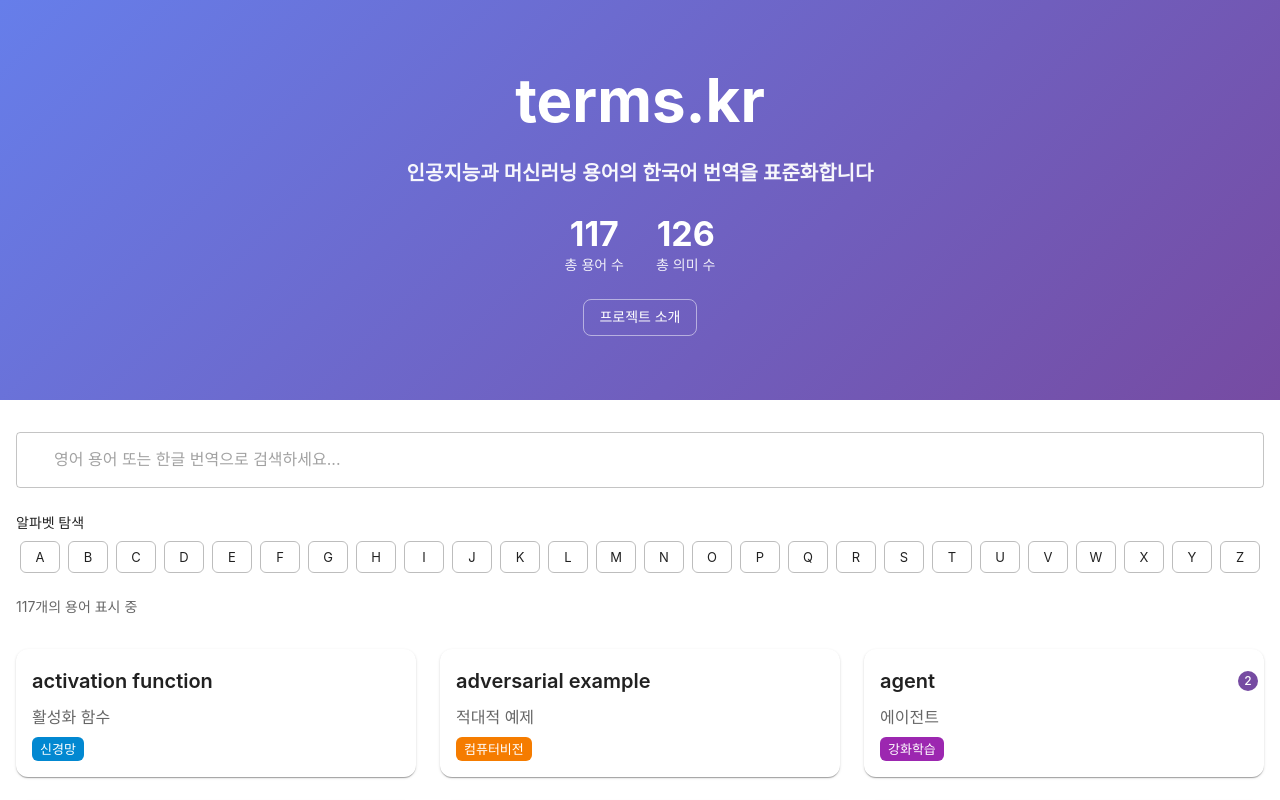
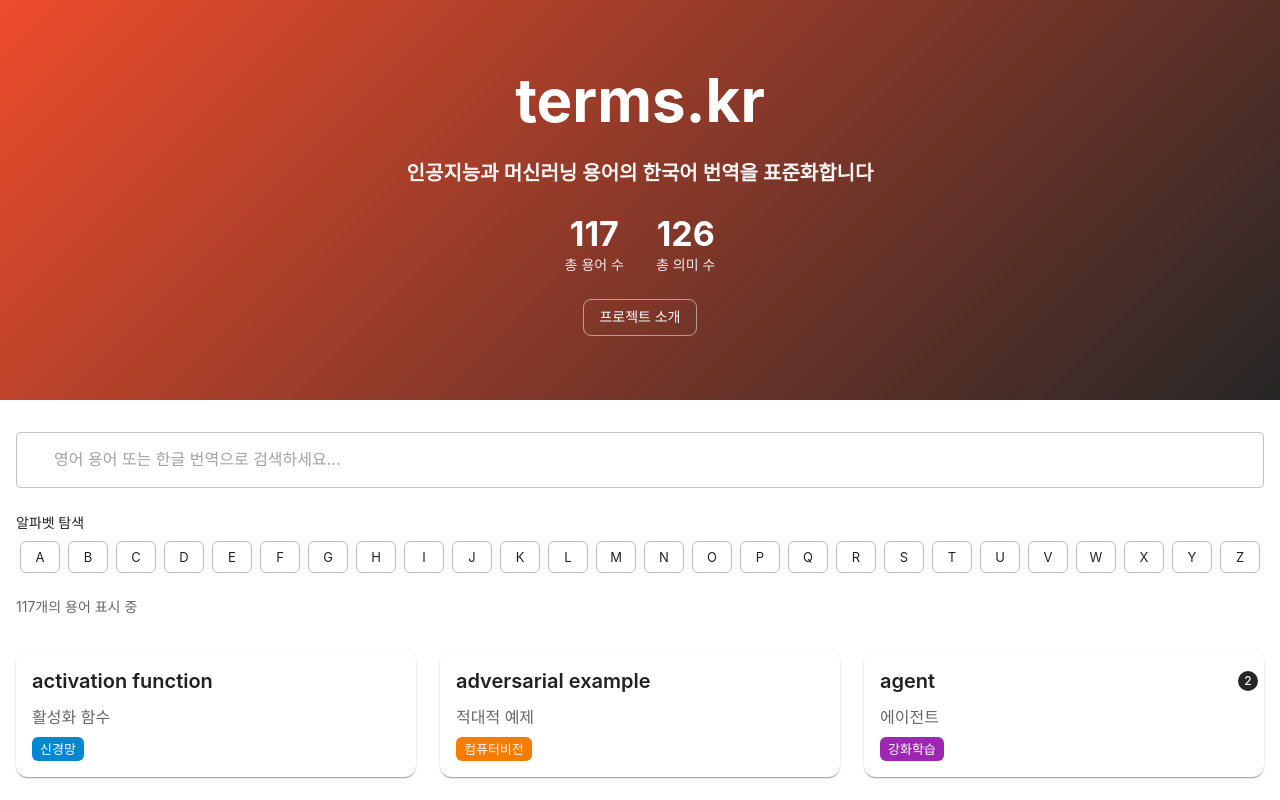
Before and after one commit to PyTorchKorea/kr-terms-poc, a React (Vite) app: page / in a window 1280 px wide. Shown: the top 800 px of the page. Built offline with nearby package versions, Linux system fonts and the light colour scheme; some icons are missing.

Commit message:
feat: PyTorch Korea 브랜드 디자인 적용
PyTorch 시그니처 오렌지(#ee4c2c)와 다크 테마(#262626)를 적용하여
pytorch.kr과 시각적 일관성을 확보합니다.

```diff
--- a/src/components/HeroSection.tsx
+++ b/src/components/HeroSection.tsx
@@ -12,7 +12,7 @@ export function HeroSection({ totalTerms, totalMeanings }: HeroSectionProps) {
   return (
     <Box
       sx={{
-        background: 'linear-gradient(135deg, #667eea 0%, #764ba2 100%)',
+        background: 'linear-gradient(135deg, #ee4c2c 0%, #262626 100%)',
         color: 'white',
         py: 8,
         mb: 4,
--- a/src/components/Layout.tsx
+++ b/src/components/Layout.tsx
@@ -55,27 +55,26 @@ export function Layout({ children }: LayoutProps): React.ReactNode {
           py: 4,
           px: 2,
           mt: 'auto',
-          bgcolor: 'grey.100',
-          borderTop: '1px solid',
-          borderColor: 'divider',
+          bgcolor: '#262626',
+          color: '#f3f4f7',
         }}
       >
         <Container maxWidth="lg">
-          <Typography variant="body2" color="text.secondary" align="center" gutterBottom>
-            terms.kr - 오픈소스 프로젝트
+          <Typography variant="body2" sx={{ color: '#CCCDD1' }} align="center" gutterBottom>
+            terms.kr - PyTorch Korea 오픈소스 프로젝트
           </Typography>
-          <Typography variant="caption" color="text.secondary" align="center" display="block">
+          <Typography variant="caption" sx={{ color: '#6c6c6d' }} align="center" display="block">
             <Link
               href="https://github.com/9bow/terms-kr"
               target="_blank"
               rel="noopener noreferrer"
-              color="primary"
+              sx={{ color: '#ee4c2c', '&:hover': { color: '#f26849' } }}
               underline="hover"
             >
               GitHub에서 기여하기
             </Link>
             {' · '}
-            <Link component="button" onClick={() => navigate('/about')} color="primary" underline="hover">
+            <Link component="button" onClick={() => navigate('/about')} sx={{ color: '#ee4c2c', '&:hover': { color: '#f26849' } }} underline="hover">
               프로젝트 소개
             </Link>
             {' · '}
@@ -83,7 +82,7 @@ export function Layout({ children }: LayoutProps): React.ReactNode {
               href="https://github.com/9bow/terms-kr/issues"
               target="_blank"
               rel="noopener noreferrer"
-              color="primary"
+              sx={{ color: '#ee4c2c', '&:hover': { color: '#f26849' } }}
               underline="hover"
             >
               이슈 제기
--- a/src/pages/AboutPage.tsx
+++ b/src/pages/AboutPage.tsx
@@ -13,7 +13,7 @@ export function AboutPage(): React.ReactNode {
             프로젝트 소개
           </Typography>
           <Typography variant="h6" color="text.secondary" sx={{ mt: 2 }}>
-            terms.kr은 인공지능과 머신러닝 용어의 한국어 번역을 표준화하는 오픈소스 프로젝트입니다
+            terms.kr은 PyTorch Korea 커뮤니티에서 운영하는 AI/ML 용어의 한국어 번역 표준화 오픈소스 프로젝트입니다
           </Typography>
         </Box>
 
@@ -176,7 +176,7 @@ export function AboutPage(): React.ReactNode {
             </Button>
           </Box>
           <Typography variant="caption" color="text.secondary" display="block" sx={{ mt: 2 }}>
-            MIT 라이센스 · 누구나 자유롭게 사용하고 기여할 수 있습니다
+            MIT 라이센스 · PyTorch Korea 커뮤니티 · 누구나 자유롭게 사용하고 기여할 수 있습니다
           </Typography>
         </Box>
       </Container>
--- a/src/theme.ts
+++ b/src/theme.ts
@@ -3,10 +3,17 @@ import { createTheme } from '@mui/material/styles'
 export const theme = createTheme({
   palette: {
     primary: {
-      main: '#667eea',
+      main: '#ee4c2c',
+      dark: '#d4431f',
+      light: '#f26849',
     },
     secondary: {
-      main: '#764ba2',
+      main: '#262626',
+      light: '#6c6c6d',
+    },
+    background: {
+      default: '#ffffff',
+      paper: '#ffffff',
     },
   },
   typography: {
@@ -49,5 +56,12 @@ export const theme = createTheme({
         },
       },
     },
+    MuiAppBar: {
+      styleOverrides: {
+        root: {
+          backgroundColor: '#262626',
+        },
+      },
+    },
   },
 })
```
